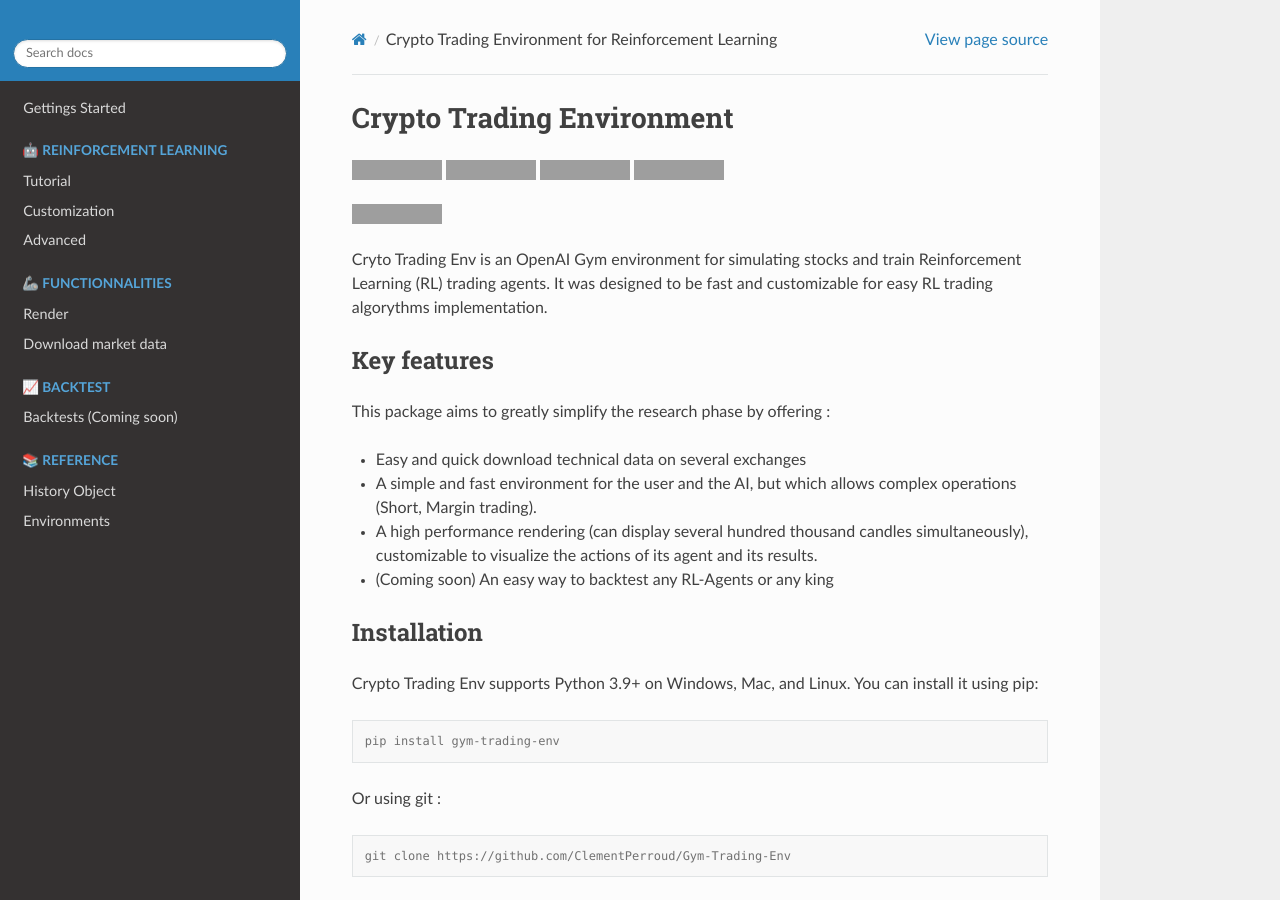
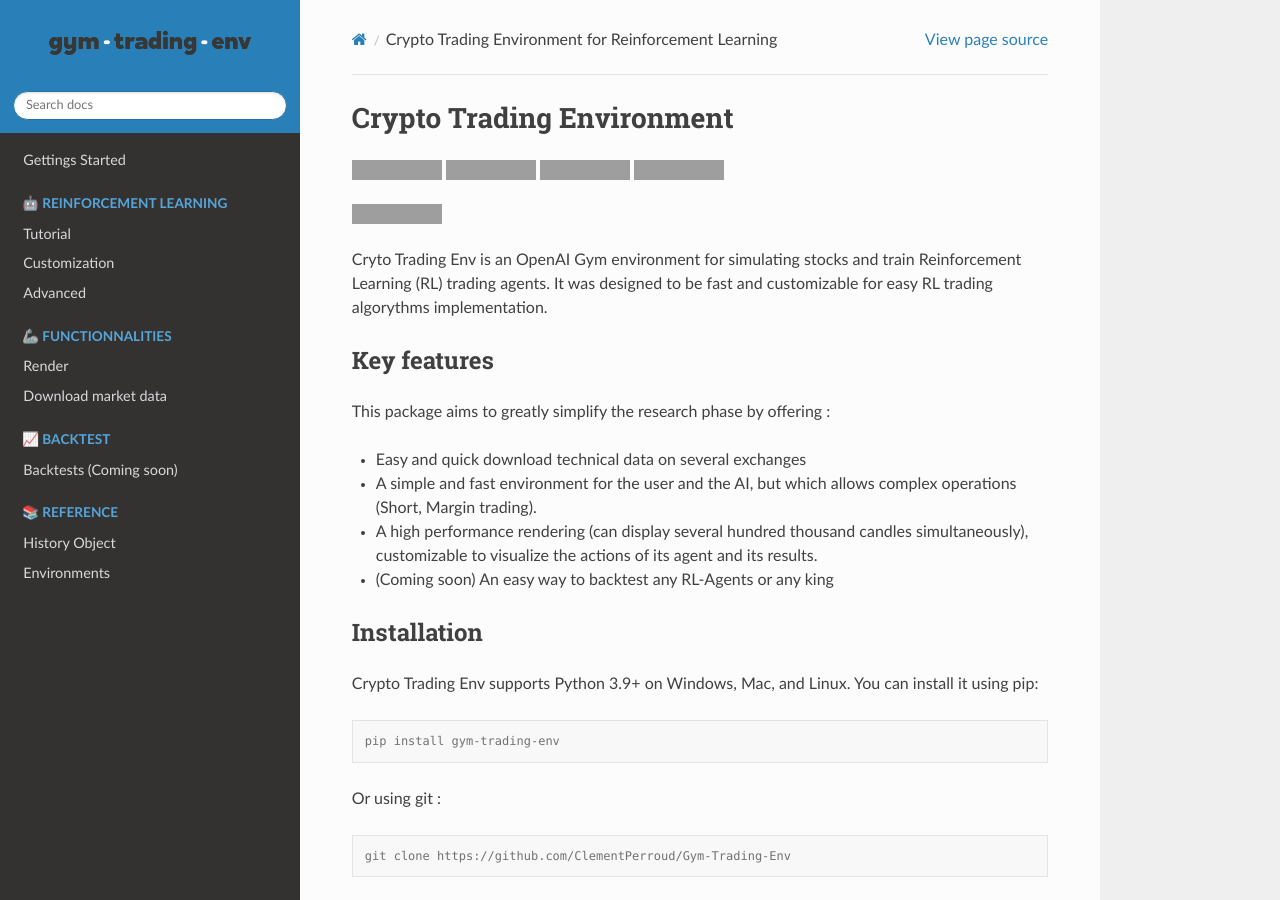
Before and after one commit to ClementPerroud/Gym-Trading-Env, a Sphinx documentation site: the page built from docs/source/index.rst, in a window 1280 px wide and 900 px high. Built offline with Sphinx 7.4.7 and the Read the Docs theme 2.0.0, drawn with Linux system fonts in a browser that asks for light colours; grey boxes are pictures that could not be loaded.

Commit message:
Update conf.py

```diff
--- a/docs/source/conf.py
+++ b/docs/source/conf.py
@@ -28,7 +28,7 @@
 html_theme = 'sphinx_rtd_theme'
 
 html_static_path = ['_static']
-html_logo = "image/logo_dark-bg.png"
+html_logo = "images/logo_dark-bg.png"
 html_theme_options = {
     'logo_only': True,
     'display_version': False,
```
